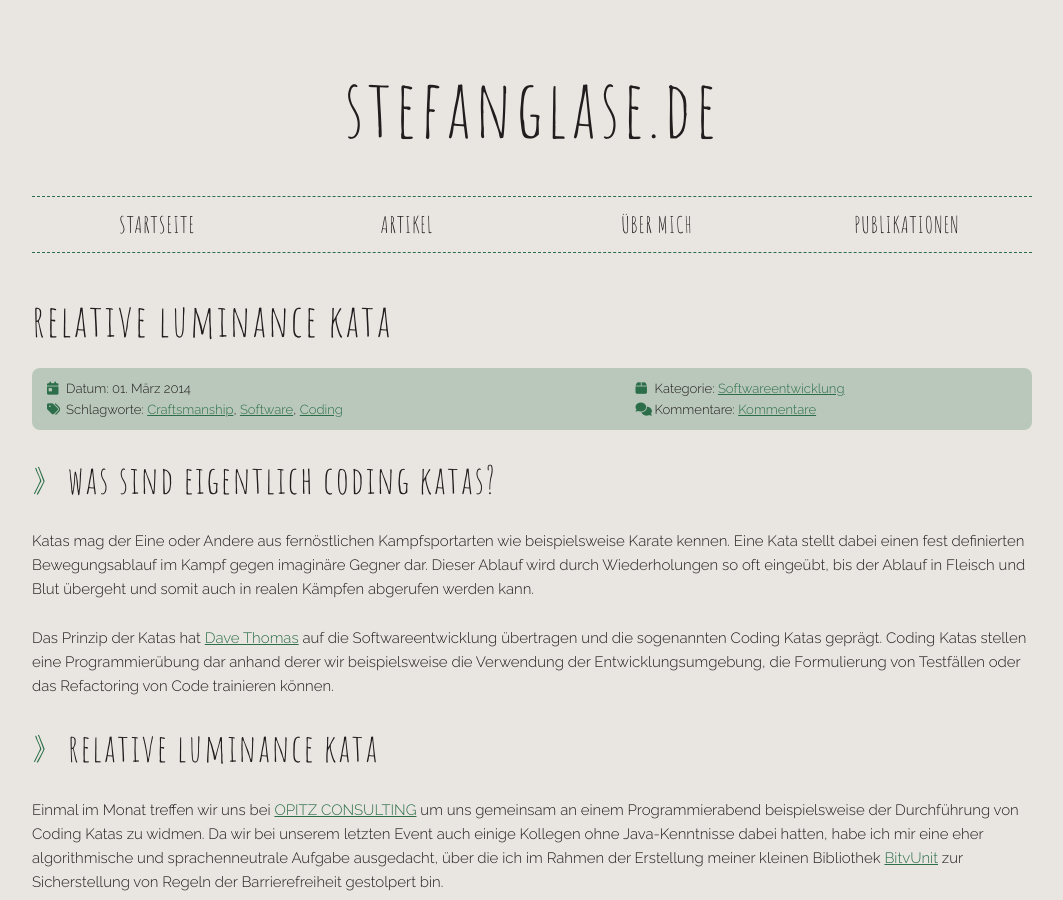
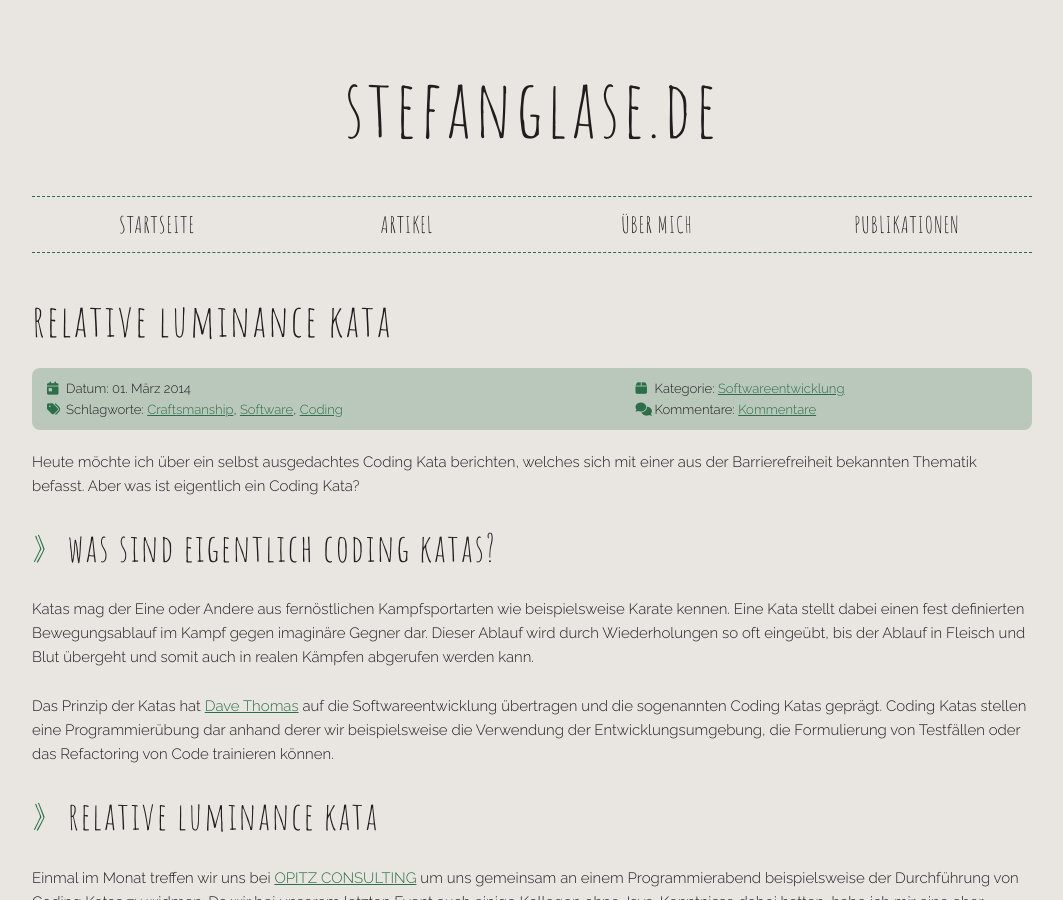
Before and after one commit to codescape/codescape.github.com, a Jekyll site: the page built from _posts/2014-03-01-relative-luminance-kata.md, in a window 1280 px wide and 900 px high. Shown: the whole window, without its empty margins (108-1171 px from the left). Built offline with Jekyll 4.4.1, drawn with Linux system fonts in a browser that asks for light colours; nearby versions of some CDN libraries; comment, search, counter and statistics services are not loaded.

Commit message:
Introduce Coding Katas in the blog post
Added an introduction to the concept of Coding Katas.

```diff
--- a/_posts/2014-03-01-relative-luminance-kata.md
+++ b/_posts/2014-03-01-relative-luminance-kata.md
@@ -4,6 +4,8 @@ title: Relative Luminance Kata
 category: softwareentwicklung
 tags: craftsmanship software coding
 ---
+
+Heute möchte ich über ein selbst ausgedachtes Coding Kata berichten, welches sich mit einer aus der Barrierefreiheit bekannten Thematik befasst. Aber was ist eigentlich ein Coding Kata?
 
 ### Was sind eigentlich Coding Katas?
 
```
